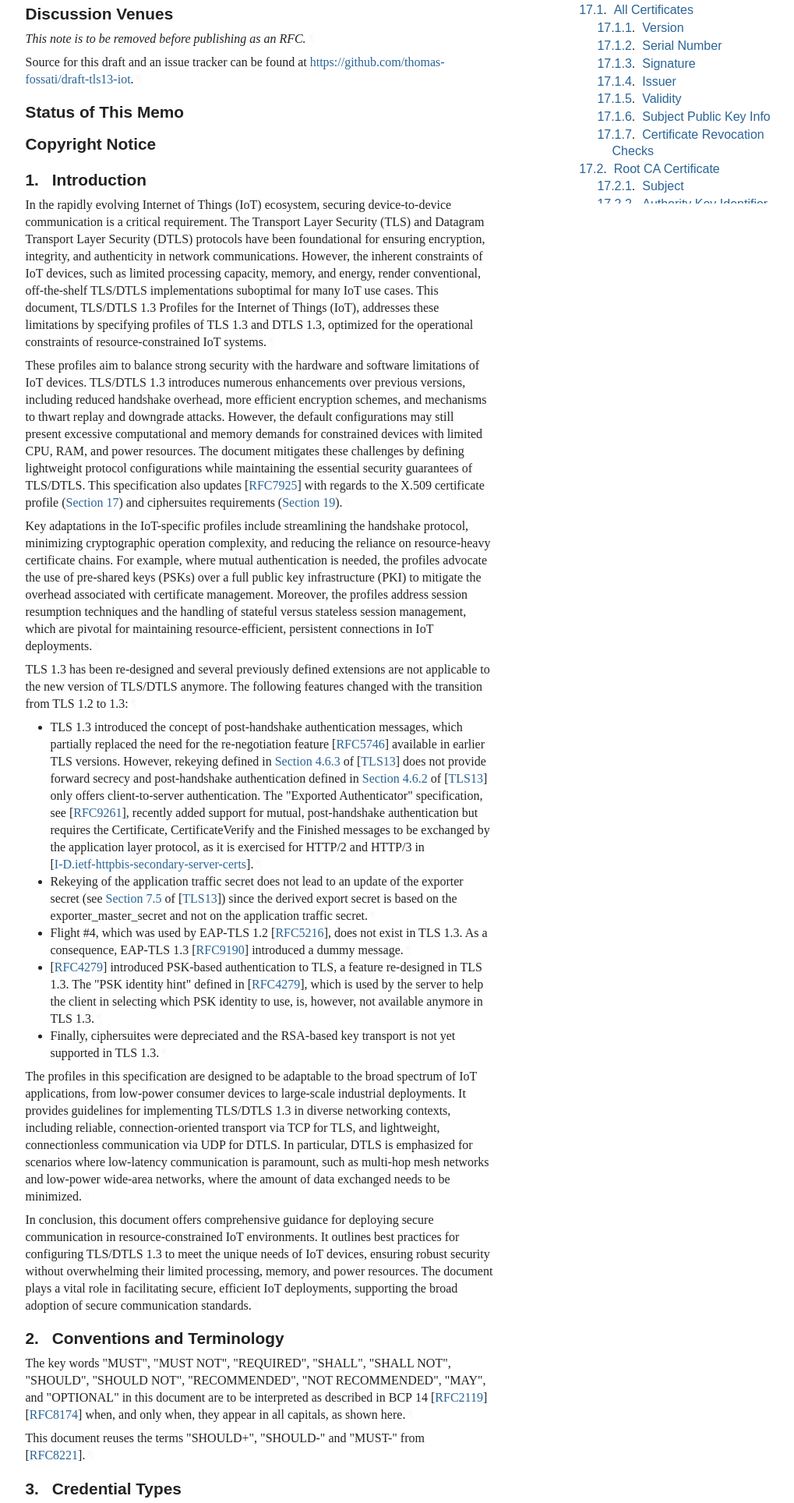
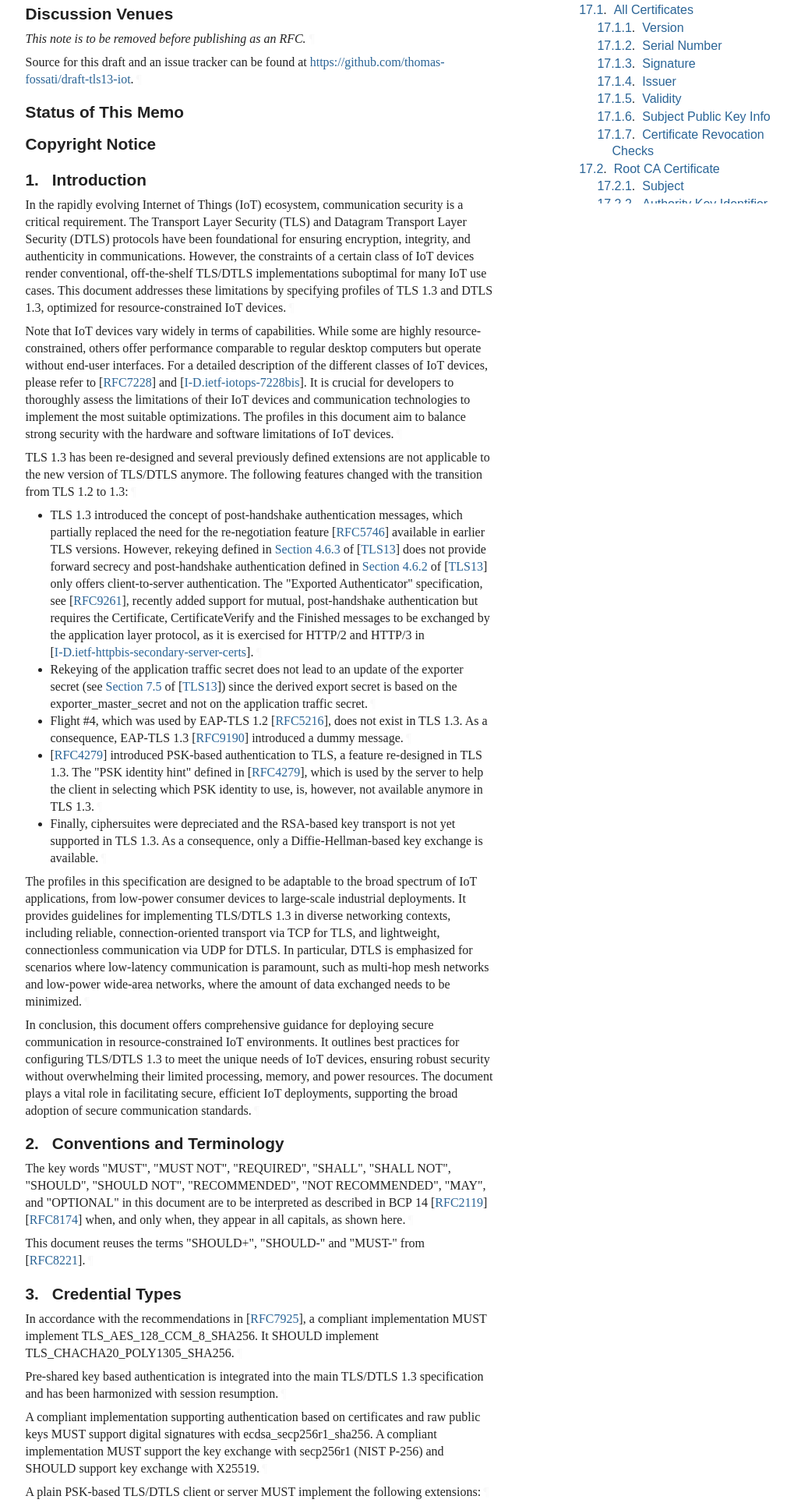
Before and after one commit to thomas-fossati/draft-tls13-iot, a plain HTML site: page draft-ietf-uta-tls13-iot-profile.html in a window 1280 px wide. Shown: the part 539-2467 px from the top of the page at 78% size, without its empty margins (92-1111 px from the left). Drawn offline with Linux system fonts and the light colour scheme; a web font is replaced by a local one.

Commit message:
Script updating gh-pages from b1c9d32. [ci skip]

```diff
--- a/draft-ietf-uta-tls13-iot-profile.html
+++ b/draft-ietf-uta-tls13-iot-profile.html
@@ -1350,45 +1350,70 @@ profile and ciphersuite requirements.<a href="#section-abstract-1" class="pilcro
       <h2 id="name-introduction">
 <a href="#section-1" class="section-number selfRef">1. </a><a href="#name-introduction" class="section-name selfRef">Introduction</a>
       </h2>
-<p id="section-1-1">In the rapidly evolving Internet of Things (IoT) ecosystem, securing device-to-device communication is a critical requirement. The Transport Layer Security (TLS) and Datagram Transport Layer Security (DTLS) protocols have been foundational for ensuring encryption, integrity, and authenticity in network communications. However, the inherent constraints of IoT devices, such as limited processing capacity, memory, and energy, render conventional, off-the-shelf TLS/DTLS implementations suboptimal for many IoT use cases. This document, TLS/DTLS 1.3 Profiles for the Internet of Things (IoT), addresses these limitations by specifying profiles of TLS 1.3 and DTLS 1.3, optimized for the operational constraints of resource-constrained IoT systems.<a href="#section-1-1" class="pilcrow">¶</a></p>
-<p id="section-1-2">These profiles aim to balance strong security with the hardware and software limitations of IoT devices. TLS/DTLS 1.3 introduces numerous enhancements over previous versions, including reduced handshake overhead, more efficient encryption schemes, and mechanisms to thwart replay and downgrade attacks. However, the default configurations may still present excessive computational and memory demands for constrained devices with limited CPU, RAM, and power resources. The document mitigates these challenges by defining lightweight protocol configurations while maintaining the essential security guarantees of TLS/DTLS. This specification also updates <span>[<a href="#RFC7925" class="cite xref">RFC7925</a>]</span> with regards to the X.509 certificate profile (<a href="#certificate_profile" class="auto internal xref">Section 17</a>) and ciphersuites requirements (<a href="#ciphersuites" class="auto internal xref">Section 19</a>).<a href="#section-1-2" class="pilcrow">¶</a></p>
-<p id="section-1-3">Key adaptations in the IoT-specific profiles include streamlining the handshake protocol, minimizing cryptographic operation complexity, and reducing the reliance on resource-heavy certificate chains. For example, where mutual authentication is needed, the profiles advocate the use of pre-shared keys (PSKs) over a full public key infrastructure (PKI) to mitigate the overhead associated with certificate management. Moreover, the profiles address session resumption techniques and the handling of stateful versus stateless session management, which are pivotal for maintaining resource-efficient, persistent connections in IoT deployments.<a href="#section-1-3" class="pilcrow">¶</a></p>
-<p id="section-1-4">TLS 1.3 has been re-designed and several previously defined extensions are not
+<p id="section-1-1">In the rapidly evolving Internet of Things (IoT) ecosystem, communication security
+is a critical requirement. The Transport Layer Security (TLS) and Datagram Transport
+Layer Security (DTLS) protocols have been foundational for ensuring encryption,
+integrity, and authenticity in communications. However, the constraints of a certain
+class of IoT devices render conventional, off-the-shelf TLS/DTLS implementations
+suboptimal for many IoT use cases. This document addresses these limitations by specifying profiles of TLS 1.3 and DTLS 1.3, optimized for resource-constrained IoT devices.<a href="#section-1-1" class="pilcrow">¶</a></p>
+<p id="section-1-2">Note that IoT devices vary widely in terms of capabilities. While some are highly
+resource-constrained, others offer performance comparable to regular desktop computers
+but operate without end-user interfaces. For a detailed description of the different
+classes of IoT devices, please refer to <span>[<a href="#RFC7228" class="cite xref">RFC7228</a>]</span> and <span>[<a href="#I-D.ietf-iotops-7228bis" class="cite xref">I-D.ietf-iotops-7228bis</a>]</span>.
+It is crucial for developers to thoroughly assess the limitations of their IoT devices
+and communication technologies to implement the most suitable optimizations.
+The profiles in this document aim to balance strong security with the hardware and
+software limitations of IoT devices.<a href="#section-1-2" class="pilcrow">¶</a></p>
+<p id="section-1-3">TLS 1.3 has been re-designed and several previously defined extensions are not
 applicable to the new version of TLS/DTLS anymore. The following features changed
-with the transition from TLS 1.2 to 1.3:<a href="#section-1-4" class="pilcrow">¶</a></p>
+with the transition from TLS 1.2 to 1.3:<a href="#section-1-3" class="pilcrow">¶</a></p>
 <ul class="compact">
-<li class="compact" id="section-1-5.1">
-          <p id="section-1-5.1.1">TLS 1.3 introduced the concept of post-handshake authentication messages, which
+<li class="compact" id="section-1-4.1">
+          <p id="section-1-4.1.1">TLS 1.3 introduced the concept of post-handshake authentication messages, which
 partially replaced the need for the re-negotiation feature <span>[<a href="#RFC5746" class="cite xref">RFC5746</a>]</span> available
 in earlier TLS versions. However, rekeying defined in <span><a href="https://rfc-editor.org/rfc/rfc8446#section-4.6.3" class="relref">Section 4.6.3</a> of [<a href="#TLS13" class="cite xref">TLS13</a>]</span>
 does not provide forward secrecy and post-handshake authentication defined in
 <span><a href="https://rfc-editor.org/rfc/rfc8446#section-4.6.2" class="relref">Section 4.6.2</a> of [<a href="#TLS13" class="cite xref">TLS13</a>]</span> only offers client-to-server authentication.
-The "Exported Authenticator" specification, see <span>[<a href="#RFC9261" class="cite xref">RFC9261</a>]</span>, recently added support for mutual,
-post-handshake authentication but
-requires the Certificate, CertificateVerify and the Finished messages to be exchanged by the application layer protocol, as it is exercised for HTTP/2 and HTTP/3 in <span>[<a href="#I-D.ietf-httpbis-secondary-server-certs" class="cite xref">I-D.ietf-httpbis-secondary-server-certs</a>]</span>.<a href="#section-1-5.1.1" class="pilcrow">¶</a></p>
-</li>
-        <li class="compact" id="section-1-5.2">
-          <p id="section-1-5.2.1">Rekeying of the application traffic secret does not lead to an update of the
+The "Exported Authenticator" specification, see <span>[<a href="#RFC9261" class="cite xref">RFC9261</a>]</span>, recently added support
+for mutual, post-handshake authentication but requires the Certificate,
+CertificateVerify and the Finished messages to be exchanged by the application
+layer protocol, as it is exercised for HTTP/2 and HTTP/3 in <span>[<a href="#I-D.ietf-httpbis-secondary-server-certs" class="cite xref">I-D.ietf-httpbis-secondary-server-certs</a>]</span>.<a href="#section-1-4.1.1" class="pilcrow">¶</a></p>
+</li>
+        <li class="compact" id="section-1-4.2">
+          <p id="section-1-4.2.1">Rekeying of the application traffic secret does not lead to an update of the
 exporter secret (see <span><a href="https://rfc-editor.org/rfc/rfc8446#section-7.5" class="relref">Section 7.5</a> of [<a href="#TLS13" class="cite xref">TLS13</a>]</span>) since the derived export secret is
-based on the exporter_master_secret and not on the application traffic secret.<a href="#section-1-5.2.1" class="pilcrow">¶</a></p>
-</li>
-        <li class="compact" id="section-1-5.3">
-          <p id="section-1-5.3.1">Flight #4, which was used by EAP-TLS 1.2 <span>[<a href="#RFC5216" class="cite xref">RFC5216</a>]</span>, does not exist in TLS 1.3.
-As a consequence, EAP-TLS 1.3 <span>[<a href="#RFC9190" class="cite xref">RFC9190</a>]</span> introduced a dummy message.<a href="#section-1-5.3.1" class="pilcrow">¶</a></p>
-</li>
-        <li class="compact" id="section-1-5.4">
-          <p id="section-1-5.4.1"><span>[<a href="#RFC4279" class="cite xref">RFC4279</a>]</span> introduced PSK-based authentication to TLS, a feature re-designed
+based on the exporter_master_secret and not on the application traffic secret.<a href="#section-1-4.2.1" class="pilcrow">¶</a></p>
+</li>
+        <li class="compact" id="section-1-4.3">
+          <p id="section-1-4.3.1">Flight #4, which was used by EAP-TLS 1.2 <span>[<a href="#RFC5216" class="cite xref">RFC5216</a>]</span>, does not exist in TLS 1.3.
+As a consequence, EAP-TLS 1.3 <span>[<a href="#RFC9190" class="cite xref">RFC9190</a>]</span> introduced a dummy message.<a href="#section-1-4.3.1" class="pilcrow">¶</a></p>
+</li>
+        <li class="compact" id="section-1-4.4">
+          <p id="section-1-4.4.1"><span>[<a href="#RFC4279" class="cite xref">RFC4279</a>]</span> introduced PSK-based authentication to TLS, a feature re-designed
 in TLS 1.3. The "PSK identity hint" defined in <span>[<a href="#RFC4279" class="cite xref">RFC4279</a>]</span>, which is used by the
 server to help the client in selecting which PSK identity to use, is, however, not
-available anymore in TLS 1.3.<a href="#section-1-5.4.1" class="pilcrow">¶</a></p>
-</li>
-        <li class="compact" id="section-1-5.5">
-          <p id="section-1-5.5.1">Finally, ciphersuites were depreciated and the RSA-based key transport is not yet
-supported in TLS 1.3.<a href="#section-1-5.5.1" class="pilcrow">¶</a></p>
+available anymore in TLS 1.3.<a href="#section-1-4.4.1" class="pilcrow">¶</a></p>
+</li>
+        <li class="compact" id="section-1-4.5">
+          <p id="section-1-4.5.1">Finally, ciphersuites were depreciated and the RSA-based key transport is not yet
+supported in TLS 1.3. As a consequence, only a Diffie-Hellman-based key exchange
+is available.<a href="#section-1-4.5.1" class="pilcrow">¶</a></p>
 </li>
       </ul>
-<p id="section-1-6">The profiles in this specification are designed to be adaptable to the broad spectrum of IoT applications, from low-power consumer devices to large-scale industrial deployments. It provides guidelines for implementing TLS/DTLS 1.3 in diverse networking contexts, including reliable, connection-oriented transport via TCP for TLS, and lightweight, connectionless communication via UDP for DTLS. In particular, DTLS is emphasized for scenarios where low-latency communication is paramount, such as multi-hop mesh networks and low-power wide-area networks, where the amount of data exchanged needs to be minimized.<a href="#section-1-6" class="pilcrow">¶</a></p>
-<p id="section-1-7">In conclusion, this document offers comprehensive guidance for deploying secure communication in resource-constrained IoT environments. It outlines best practices for configuring TLS/DTLS 1.3 to meet the unique needs of IoT devices, ensuring robust security without overwhelming their limited processing, memory, and power resources. The document plays a vital role in facilitating secure, efficient IoT deployments, supporting the broad adoption of secure communication standards.<a href="#section-1-7" class="pilcrow">¶</a></p>
+<p id="section-1-5">The profiles in this specification are designed to be adaptable to the broad spectrum
+of IoT applications, from low-power consumer devices to large-scale industrial
+deployments. It provides guidelines for implementing TLS/DTLS 1.3 in diverse
+networking contexts, including reliable, connection-oriented transport via TCP
+for TLS, and lightweight, connectionless communication via UDP for DTLS. In
+particular, DTLS is emphasized for scenarios where low-latency communication is
+paramount, such as multi-hop mesh networks and low-power wide-area networks,
+where the amount of data exchanged needs to be minimized.<a href="#section-1-5" class="pilcrow">¶</a></p>
+<p id="section-1-6">In conclusion, this document offers comprehensive guidance for deploying secure
+communication in resource-constrained IoT environments. It outlines best practices
+for configuring TLS/DTLS 1.3 to meet the unique needs of IoT devices, ensuring
+robust security without overwhelming their limited processing, memory, and power
+resources. The document plays a vital role in facilitating secure, efficient IoT
+deployments, supporting the broad adoption of secure communication standards.<a href="#section-1-6" class="pilcrow">¶</a></p>
 </section>
 </div>
 <div id="conventions-and-terminology">
@@ -2395,6 +2420,10 @@ determinism, for example, as described in
         <dd>
 <span class="refAuthor">Gorbaty, E.</span> and <span class="refAuthor">M. Bishop</span>, <span class="refTitle">"Secondary Certificate Authentication of HTTP Servers"</span>, <span class="refContent">Work in Progress</span>, <span class="seriesInfo">Internet-Draft, draft-ietf-httpbis-secondary-server-certs-01</span>, <time datetime="2024-10-12" class="refDate">12 October 2024</time>, <span>&lt;<a href="https://datatracker.ietf.org/doc/html/draft-ietf-httpbis-secondary-server-certs-01">https://datatracker.ietf.org/doc/html/draft-ietf-httpbis-secondary-server-certs-01</a>&gt;</span>. </dd>
 <dd class="break"></dd>
+<dt id="I-D.ietf-iotops-7228bis">[I-D.ietf-iotops-7228bis]</dt>
+        <dd>
+<span class="refAuthor">Bormann, C.</span>, <span class="refAuthor">Ersue, M.</span>, <span class="refAuthor">Keränen, A.</span>, and <span class="refAuthor">C. Gomez</span>, <span class="refTitle">"Terminology for Constrained-Node Networks"</span>, <span class="refContent">Work in Progress</span>, <span class="seriesInfo">Internet-Draft, draft-ietf-iotops-7228bis-01</span>, <time datetime="2025-01-08" class="refDate">8 January 2025</time>, <span>&lt;<a href="https://datatracker.ietf.org/doc/html/draft-ietf-iotops-7228bis-01">https://datatracker.ietf.org/doc/html/draft-ietf-iotops-7228bis-01</a>&gt;</span>. </dd>
+<dd class="break"></dd>
 <dt id="I-D.ietf-pquip-pqc-engineers">[I-D.ietf-pquip-pqc-engineers]</dt>
         <dd>
 <span class="refAuthor">Banerjee, A.</span>, <span class="refAuthor">Reddy.K, T.</span>, <span class="refAuthor">Schoinianakis, D.</span>, <span class="refAuthor">Hollebeek, T.</span>, and <span class="refAuthor">M. Ounsworth</span>, <span class="refTitle">"Post-Quantum Cryptography for Engineers"</span>, <span class="refContent">Work in Progress</span>, <span class="seriesInfo">Internet-Draft, draft-ietf-pquip-pqc-engineers-09</span>, <time datetime="2025-02-13" class="refDate">13 February 2025</time>, <span>&lt;<a href="https://datatracker.ietf.org/doc/html/draft-ietf-pquip-pqc-engineers-09">https://datatracker.ietf.org/doc/html/draft-ietf-pquip-pqc-engineers-09</a>&gt;</span>. </dd>
@@ -2462,6 +2491,10 @@ determinism, for example, as described in
 <dt id="RFC7030">[RFC7030]</dt>
         <dd>
 <span class="refAuthor">Pritikin, M., Ed.</span>, <span class="refAuthor">Yee, P., Ed.</span>, and <span class="refAuthor">D. Harkins, Ed.</span>, <span class="refTitle">"Enrollment over Secure Transport"</span>, <span class="seriesInfo">RFC 7030</span>, <span class="seriesInfo">DOI 10.17487/RFC7030</span>, <time datetime="2013-10" class="refDate">October 2013</time>, <span>&lt;<a href="https://www.rfc-editor.org/rfc/rfc7030">https://www.rfc-editor.org/rfc/rfc7030</a>&gt;</span>. </dd>
+<dd class="break"></dd>
+<dt id="RFC7228">[RFC7228]</dt>
+        <dd>
+<span class="refAuthor">Bormann, C.</span>, <span class="refAuthor">Ersue, M.</span>, and <span class="refAuthor">A. Keranen</span>, <span class="refTitle">"Terminology for Constrained-Node Networks"</span>, <span class="seriesInfo">RFC 7228</span>, <span class="seriesInfo">DOI 10.17487/RFC7228</span>, <time datetime="2014-05" class="refDate">May 2014</time>, <span>&lt;<a href="https://www.rfc-editor.org/rfc/rfc7228">https://www.rfc-editor.org/rfc/rfc7228</a>&gt;</span>. </dd>
 <dd class="break"></dd>
 <dt id="RFC7250">[RFC7250]</dt>
         <dd>
```
Also changed, not shown: draft-ietf-uta-tls13-iot-profile.txt (+32 -35 lines).
